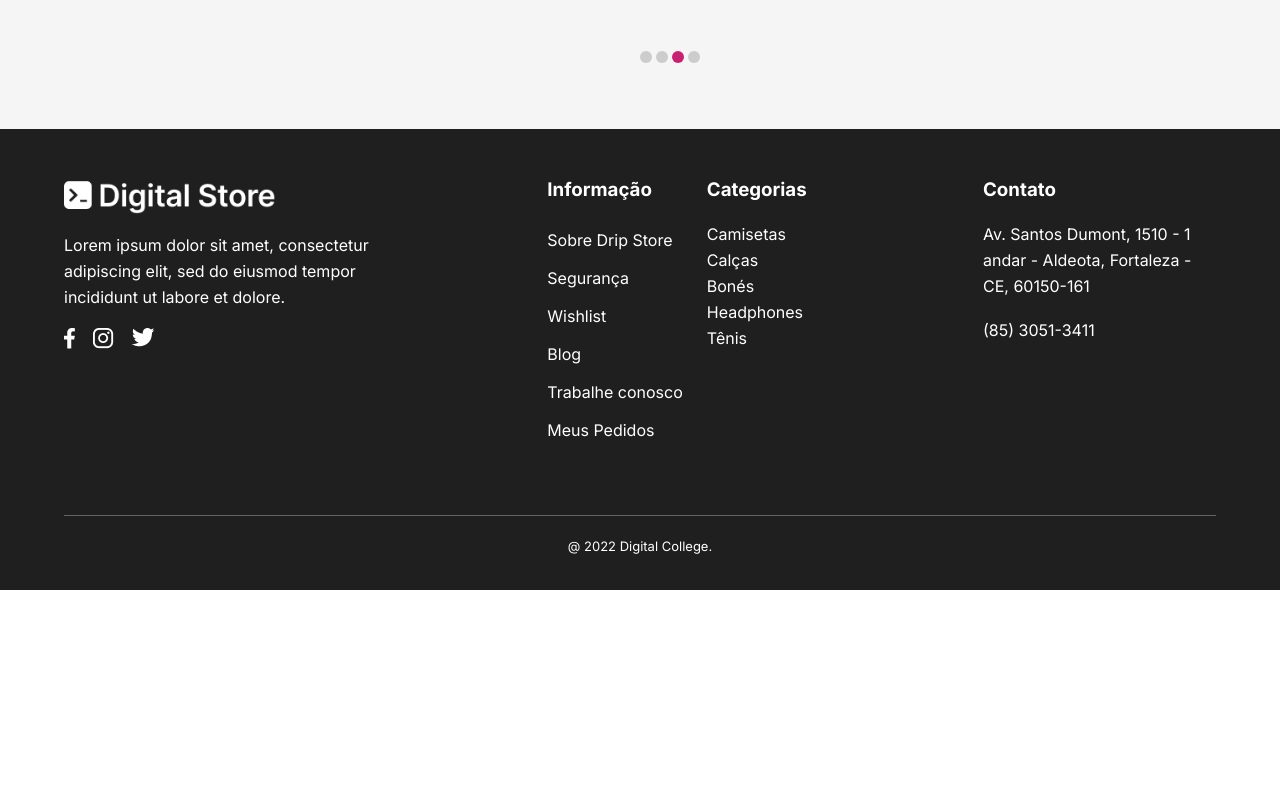
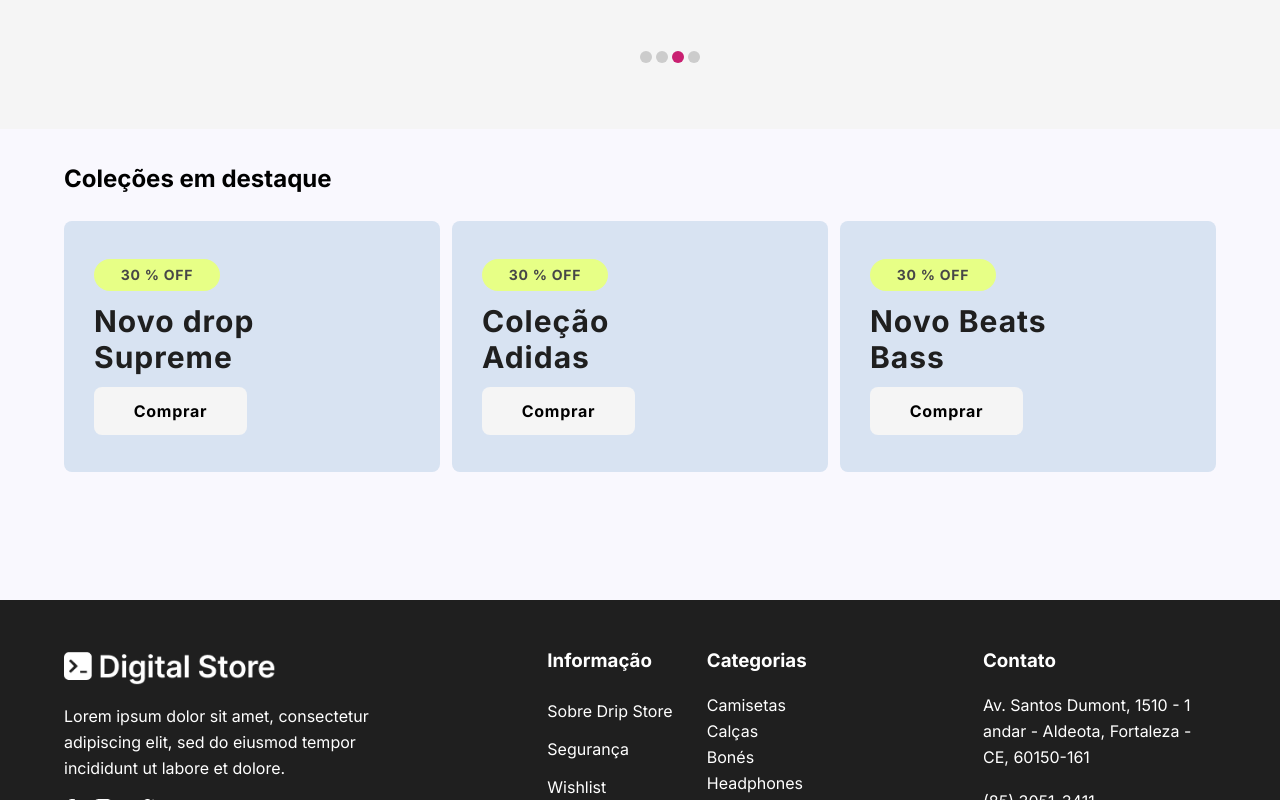
Before and after one commit to PedroAloonso/Digital-College-FullStack, a React (Vite) app in the folder Aula01/: page / in a window 1280 px wide. Shown: the part 713-1513 px from the top of the page. Before the commit the page ends 1303 px from the top, so only its background shows below. Built offline with nearby package versions, Linux system fonts and the light colour scheme.

Commit message:
chore: add featured collections component

```diff
--- /dev/null
+++ b/Aula01/src/components/FeaturedCollections/FeaturedCollections.jsx
@@ -0,0 +1,18 @@
+import style from "./FeaturedCollections.module.css";
+import FeaturedCollectionsCard from "../FeaturedCollectionsBanner/FeaturedCollectionsCard";
+
+export default function FeaturedCollections() {
+    return (
+        <>
+            <div className={style.featuredCollectionsTop}>
+                <h1>Coleções em destaque</h1>
+                <div>
+                    <FeaturedCollectionsCard title={"Novo drop Supreme"} />
+                    <FeaturedCollectionsCard title={"Coleção Adidas"} />
+                    <FeaturedCollectionsCard title={"Novo Beats Bass"} />
+                </div>
+            </div>
+            <div className={style.featuredCollectionsBotton}></div>
+        </>
+    );
+}
--- /dev/null
+++ b/Aula01/src/components/FeaturedCollections/FeaturedCollections.module.css
@@ -0,0 +1,13 @@
+.featuredCollectionsTop {
+    display: flex;
+    flex-direction: column;
+    gap: 24px;
+}
+
+.featuredCollectionsTop > div{
+    display: flex;
+    align-items: center;
+    justify-content: space-between;
+
+    gap: 12px;
+}
--- /dev/null
+++ b/Aula01/src/components/FeaturedCollectionsBanner/FeaturedCollectionsCard.jsx
@@ -0,0 +1,16 @@
+import style from "./FeaturedCollectionsCard.module.css"
+
+export default function FeaturedCollectionsCard ({title}) {
+    return (
+        <div className={style.container}>
+            <div className={style.infoContainer}>
+                <p className={style.discount}>30 % OFF</p>
+                <h2 className={style.title}>{title}</h2>
+                <button className={style.buyBtn}>Comprar</button>
+            </div>
+            <div className={style.imgContainer}>
+                <img src="" alt="" />
+            </div>
+        </div>
+    );
+}
--- /dev/null
+++ b/Aula01/src/components/FeaturedCollectionsBanner/FeaturedCollectionsCard.module.css
@@ -0,0 +1,68 @@
+.container {
+    display: flex;
+    width: 405px;
+    height: 251px;
+
+    background-color: rgba(216, 227, 242, 1);
+
+    border-radius: 8px;
+}
+
+.infoContainer {
+
+    display: flex;
+    flex-direction: column;
+    justify-content: center;
+    padding-left: 30px;
+    gap: 12px;
+}
+
+.discount {
+    width: 96px;
+    padding: 5px 15px;
+    background-color: rgba(231, 255, 134, 1);
+    border-radius: 29px;
+
+    font-family: Inter;
+    font-size: 14px;
+    font-weight: 700;
+    line-height: 22px;
+    letter-spacing: 0.75px;
+    text-align: center;
+    color: var(--dark-gray-2);
+}
+
+.title {
+    max-height: 72px;
+    font-family: Inter;
+    font-size: 30px;
+    font-weight: 700;
+    line-height: 36px;
+    letter-spacing: 1px;
+text-align: left;
+
+
+    color: var(--dark-gray);
+}
+
+.buyBtn {
+    width: 153px;
+    height: 48px;
+    padding: 0.5em;
+    background-color: var(--light-gray-3);
+    border-radius: 8px;
+    offset: 0;
+    border: 0;
+
+    font-family: Inter;
+    font-size: 16px;
+    font-weight: 700;
+    line-height: 24px;
+    letter-spacing: 0.75px;
+    text-align: center;
+}
+
+.imgContainer {
+    width: 50%;
+    height: 251px;
+}
--- a/Aula01/src/containers/Home/Home.jsx
+++ b/Aula01/src/containers/Home/Home.jsx
@@ -1,5 +1,6 @@
 import style from "./home.module.css";
 import Carousel from "../../components/Carousel/Carousel";
+import FeaturedCollections from "../../components/FeaturedCollections/FeaturedCollections";
 import Ornament from "/src/assets/img/carousel/ornament1.png";
 import { useState } from "react";
 
@@ -28,6 +29,9 @@
                 />
                 <img src={Ornament} className={style.firstSectionOrnament} />
             </section>
+            <section className={style.secondSection}>
+                <FeaturedCollections />
+            </section>
         </>
     );
 }
--- a/Aula01/src/containers/Home/home.module.css
+++ b/Aula01/src/containers/Home/home.module.css
@@ -72,3 +72,11 @@
     right: 2%;
     top: 10%;
 }
+
+.secondSection {
+    padding-top: 2rem;
+    background-color: rgb(249, 248, 254);
+    display: flex;
+    flex-direction: column;
+
+}
```
